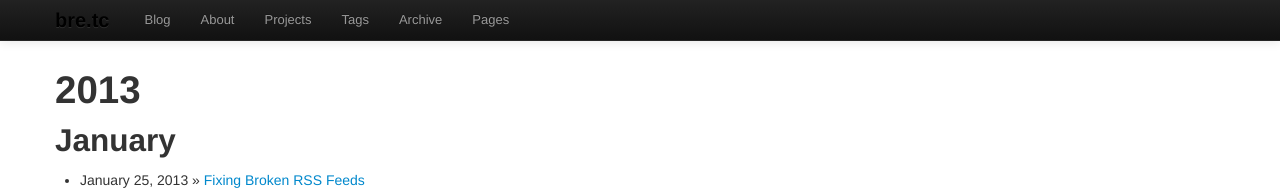
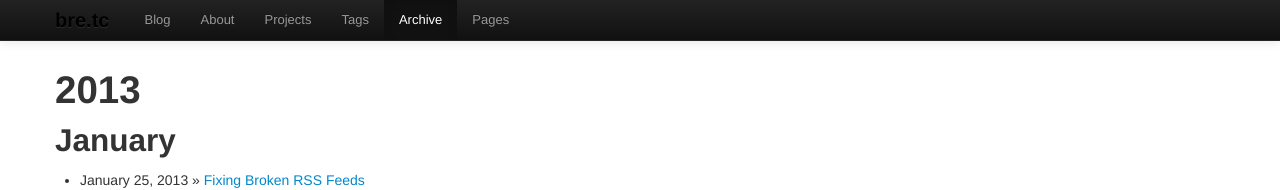
Before and after one commit to bcomnes/old-bret.io, a Jekyll site: the page built from archive.html, in a window 1280 px wide. Shown: the top 190 px of the page. Built offline with Jekyll 4.4.1, drawn with Linux system fonts in a browser that asks for light colours; Markdown is read by kramdown in place of the engine named in the settings.

Commit message:
Minor changes to navbar and trailing /

```diff
--- a/_includes/navbar.html
+++ b/_includes/navbar.html
@@ -14,12 +14,12 @@
             <a class="brand" href="/">{{ site.brand }}</a>
             <div class="nav-collapse collapse">
                 <ul class="nav">
-                    {% if page.url == "/index.html" %}<li class="active"><a href="/">Blog</a></li>{% else %}<li class=""><a href="/">Blog</a></li>{% endif %}
-                    <li class={% if page.url == "/about/" %}"active"{% else %}""{% endif %} itemscope itemtype="http://schema.org/AboutPage"><a href="/about" itemprop="url">About</a></li>
-                    {% if page.url == "/pages/projects/" %}<li class="active"><a href="/pages/projects">Projects</a></li>{% else %}<li class=""><a href="/pages/projects">Projects</a></li>{% endif %}
-                    {% if page.url == "/blog/tags/" %}<li class="active"><a href="/blog/tags">Tags</a></li>{% else %}<li class=""><a href="/blog/tags">Tags</a></li>{% endif %}
-                    {% if page.url == "/blog/archive/" %}<li class="active"><a href="/blog/archive">Archive</a></li>{% else %}<li class=""><a href="/blog/archive">Archive</a></li>{% endif %}
-                    {% if page.url == "/blog/pages/" %}<li class="active"><a href="/blog/pages">Pages</a></li>{% else %}<li class=""><a href="/blog/pages">Pages</a></li>{% endif %}
+                    {% if page.url == "/index.html" %}<li class="active"><a href="#">Blog</a></li>{% else %}<li class=""><a href="/">Blog</a></li>{% endif %}
+                    <li class={% if page.url == "/about/" %}"active"{% else %}""{% endif %} itemscope itemtype="http://schema.org/AboutPage"><a href="/about/" itemprop="url">About</a></li>
+                    {% if page.url == "/pages/projects/" %}<li class="active"><a href="#">Projects</a></li>{% else %}<li class=""><a href="/pages/projects/">Projects</a></li>{% endif %}
+                    {% if page.url == "/tags/" %}<li class="active"><a href="#">Tags</a></li>{% else %}<li class=""><a href="/tags/">Tags</a></li>{% endif %}
+                    {% if page.url == "/archive/" %}<li class="active"><a href="#">Archive</a></li>{% else %}<li class=""><a href="/archive/">Archive</a></li>{% endif %}
+                    {% if page.url == "/pages/" %}<li class="active"><a href="#">Pages</a></li>{% else %}<li class=""><a href="/pages/">Pages</a></li>{% endif %}
                 </ul>
             </div><!--/.nav-collapse -->
         </div>
```
